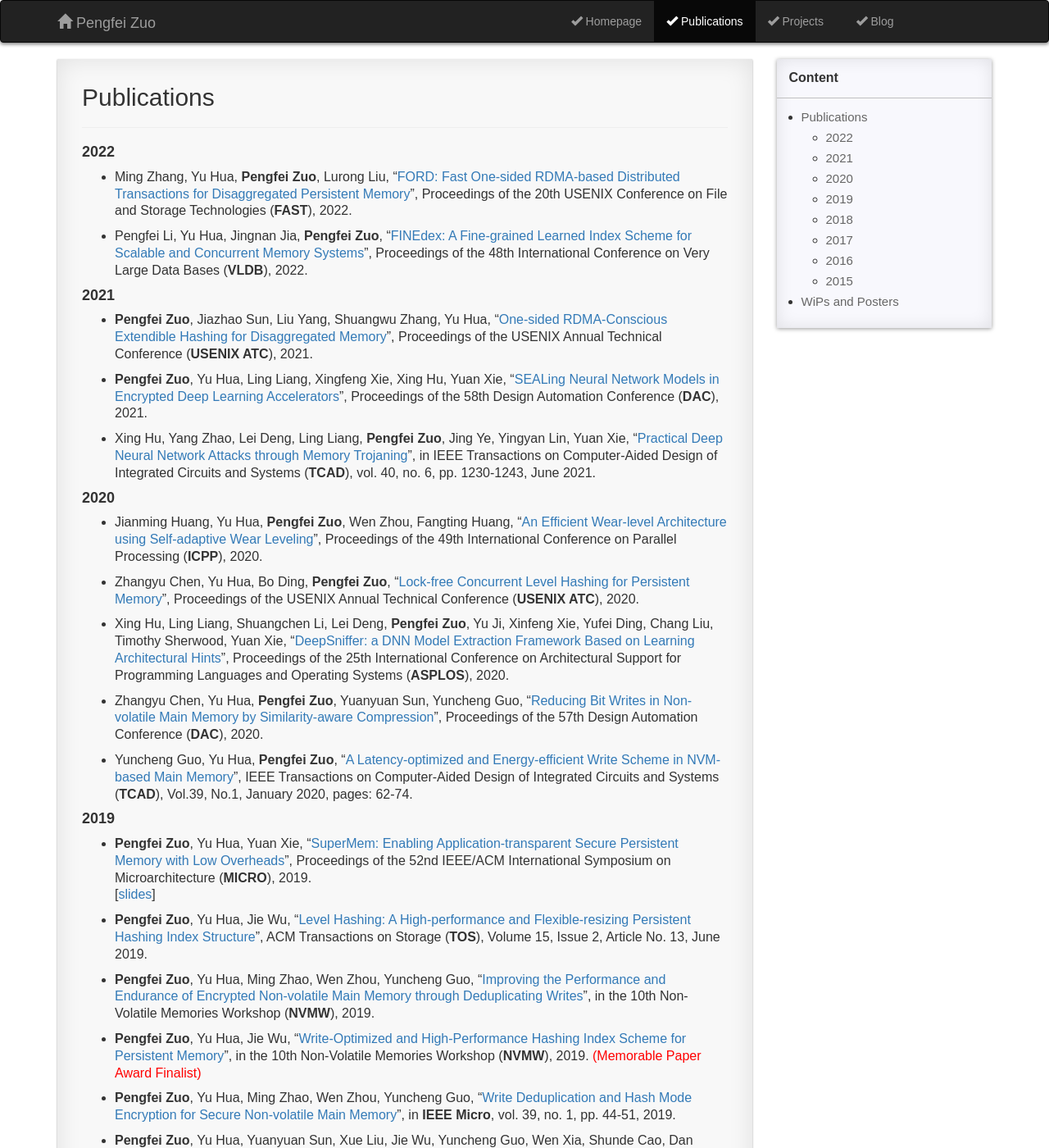
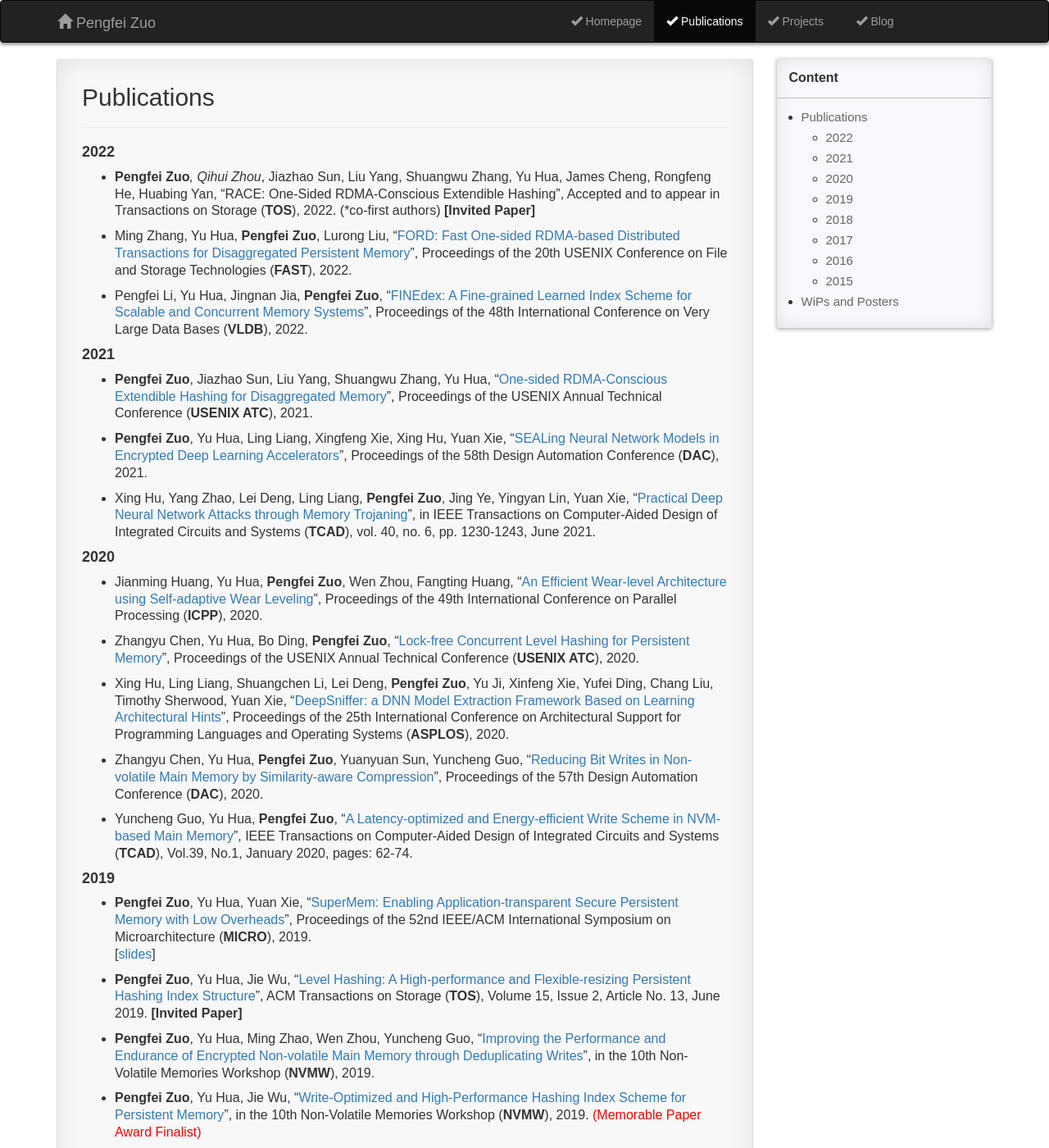
Before and after one commit to Menguozi/Menguozi.github.io, a Jekyll site: the page built from pages/2_publication.md, in a window 1280 px wide and 1400 px high. Shown: the whole window at 82% size. Built offline with Jekyll 4.4.1, drawn with Linux system fonts in a browser that asks for light colours; comment, search, counter and statistics services are not loaded.

Commit message:
Update 2_publication.md

```diff
--- a/pages/2_publication.md
+++ b/pages/2_publication.md
@@ -14,6 +14,8 @@ permalink: /publication/
 
 ---
 #### 2022
+
+* **Pengfei Zuo***, Qihui Zhou*, Jiazhao Sun, Liu Yang, Shuangwu Zhang, Yu Hua, James Cheng, Rongfeng He, Huabing Yan, "RACE: One-Sided RDMA-Conscious Extendible Hashing", Accepted and to appear in Transactions on Storage (**TOS**), 2022. (*co-first authors) **[Invited Paper]**
 
 * Ming Zhang, Yu Hua, **Pengfei Zuo**, Lurong Liu, "[FORD: Fast One-sided RDMA-based Distributed Transactions for Disaggregated Persistent Memory](https://pfzuo.github.io/)", Proceedings of the 20th USENIX Conference on File and Storage Technologies (**FAST**), 2022.
 
@@ -45,14 +47,14 @@ permalink: /publication/
 * **Pengfei Zuo**, Yu Hua, Yuan Xie, "[SuperMem: Enabling Application-transparent Secure Persistent Memory with Low Overheads](https://csyhua.github.io/csyhua/hua-micro2019.pdf)", Proceedings of the 52nd IEEE/ACM International Symposium on Microarchitecture (**MICRO**), 2019.
 [[slides](https://csyhua.github.io/csyhua/hua-micro2019-slides.pdf)]
 
-* **Pengfei Zuo**, Yu Hua, Jie Wu, "[Level Hashing: A High-performance and Flexible-resizing Persistent Hashing Index Structure](https://csyhua.github.io/csyhua/hua-tos2019.pdf)", ACM Transactions on Storage (**TOS**), Volume 15, Issue 2, Article No. 13, June 2019.
+* **Pengfei Zuo**, Yu Hua, Jie Wu, "[Level Hashing: A High-performance and Flexible-resizing Persistent Hashing Index Structure](https://csyhua.github.io/csyhua/hua-tos2019.pdf)", ACM Transactions on Storage (**TOS**), Volume 15, Issue 2, Article No. 13, June 2019. **[Invited Paper]**
 
 * **Pengfei Zuo**, Yu Hua, Ming Zhao, Wen Zhou, Yuncheng Guo, "[Improving the Performance and Endurance of Encrypted Non-volatile Main Memory through Deduplicating Writes](http://nvmw.ucsd.edu/nvmw2019-program/unzip/current/nvmw2019-final25.pdf)", in the 10th Non-Volatile Memories Workshop (**NVMW**), 2019.
 
 * **Pengfei Zuo**, Yu Hua, Jie Wu, "[Write-Optimized and High-Performance Hashing Index Scheme for Persistent Memory](http://nvmw.ucsd.edu/nvmw2019-program/unzip/current/nvmw2019-final16.pdf)", in the 10th Non-Volatile Memories Workshop (**NVMW**), 2019. <span style="color:red">(Memorable Paper Award Finalist)</span>
 
 
-* **Pengfei Zuo**, Yu Hua, Ming Zhao, Wen Zhou, Yuncheng Guo, "[Write Deduplication and Hash Mode Encryption for Secure Non-volatile Main Memory](https://pfzuo.github.io/images/Zuo-IEEE-Micro.pdf)", in **IEEE Micro**, vol. 39, no. 1, pp. 44-51, 2019.
+* **Pengfei Zuo**, Yu Hua, Ming Zhao, Wen Zhou, Yuncheng Guo, "[Write Deduplication and Hash Mode Encryption for Secure Non-volatile Main Memory](https://pfzuo.github.io/images/Zuo-IEEE-Micro.pdf)", in **IEEE Micro**, vol. 39, no. 1, pp. 44-51, 2019. **[Invited Paper]**
 
 
 *  **Pengfei Zuo**, Yu Hua, Yuanyuan Sun, Xue Liu, Jie Wu, Yuncheng Guo, Wen Xia, Shunde Cao, Dan Feng, "[Bandwidth and Energy Efficient Image Sharing for Situation Awareness in Disasters](https://csyhua.github.io/csyhua/hua-tpds2018-bandwidth.pdf)", in IEEE Transactions on Parallel and Distributed Systems (**TPDS**), vol. 30, no. 1, pp. 15-28, 1 Jan. 2019.
```
